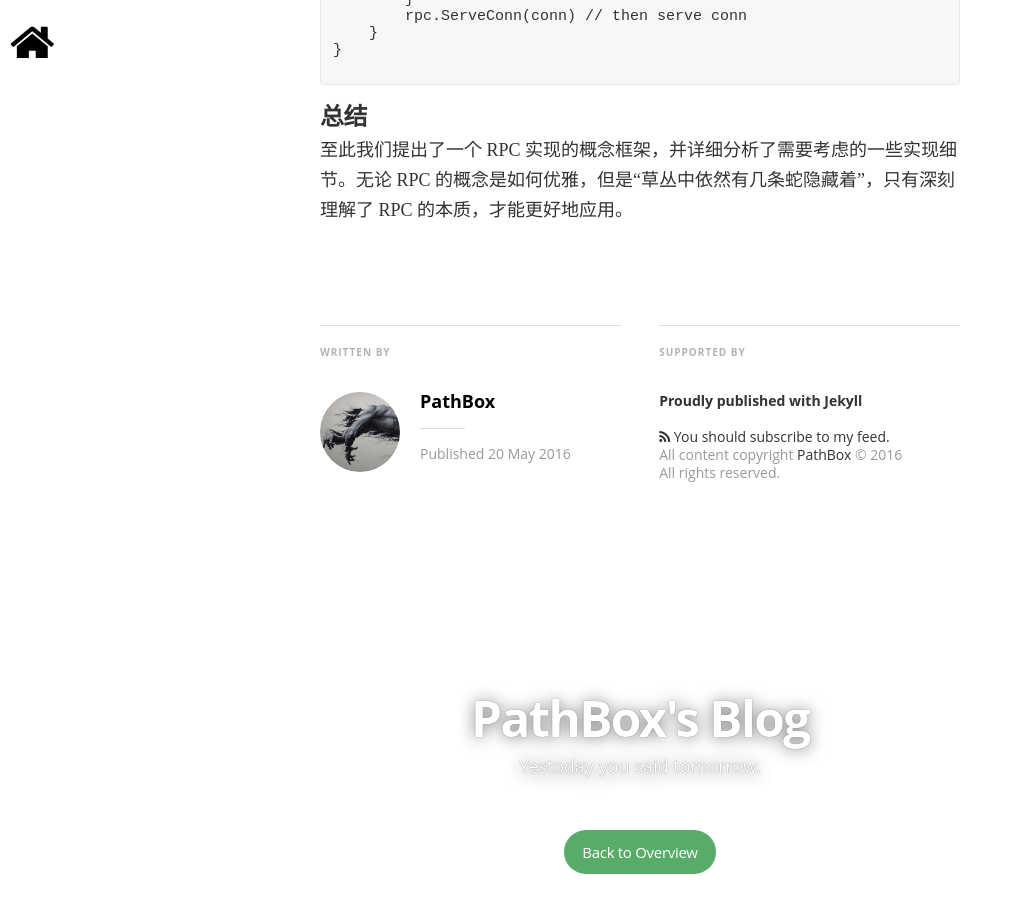
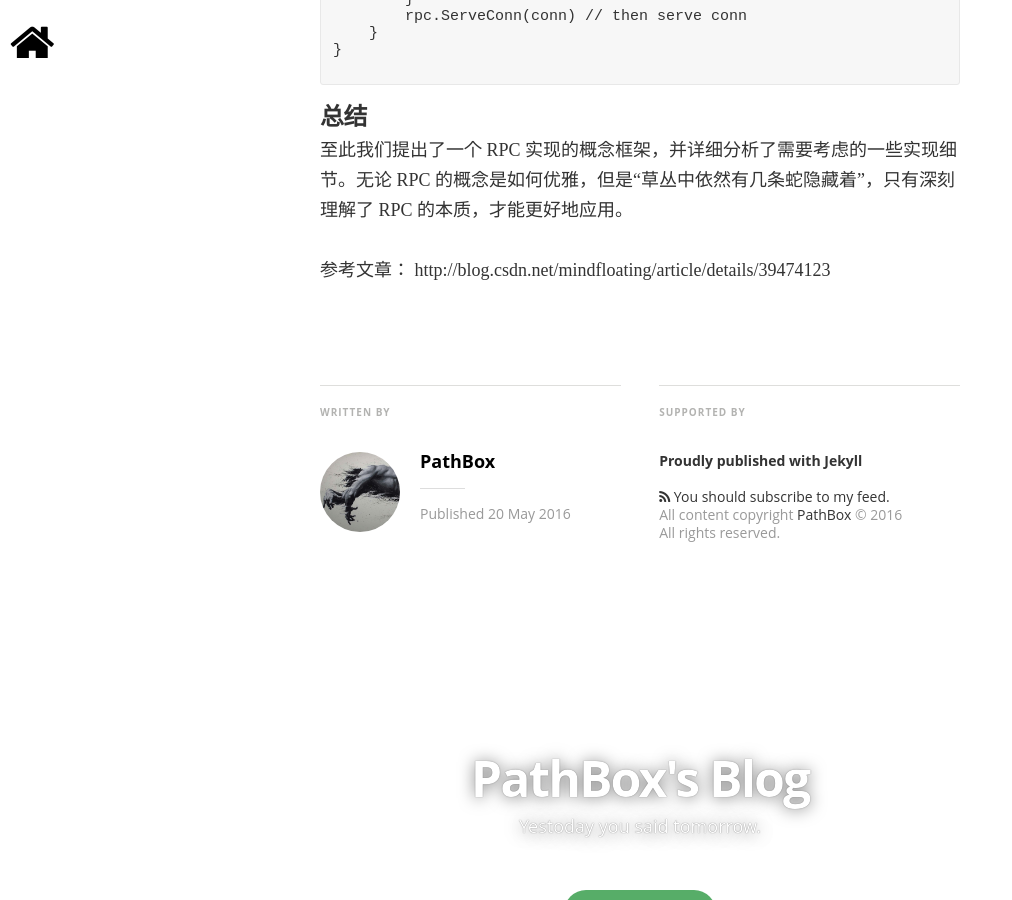
Before and after one commit to pathbox/pathbox.github.io, a Jekyll site: the page built from _posts/2016-05-20-rpc.md, in a window 1280 px wide and 900 px high, scrolled down 9349 px. Shown: the whole window, without its empty margins (0-1012 px from the left). Built offline with Jekyll 4.4.1, drawn with Linux system fonts in a browser that asks for light colours; nearby versions of some CDN libraries; some web fonts are replaced; comment, search, counter and statistics services are not loaded.

Commit message:
add link

```diff
--- a/_posts/2016-05-20-rpc.md
+++ b/_posts/2016-05-20-rpc.md
@@ -257,3 +257,5 @@ func main() {
 
 #### 总结
 至此我们提出了一个 RPC 实现的概念框架，并详细分析了需要考虑的一些实现细节。无论 RPC 的概念是如何优雅，但是“草丛中依然有几条蛇隐藏着”，只有深刻理解了 RPC 的本质，才能更好地应用。
+
+参考文章： http://blog.csdn.net/mindfloating/article/details/39474123
```
